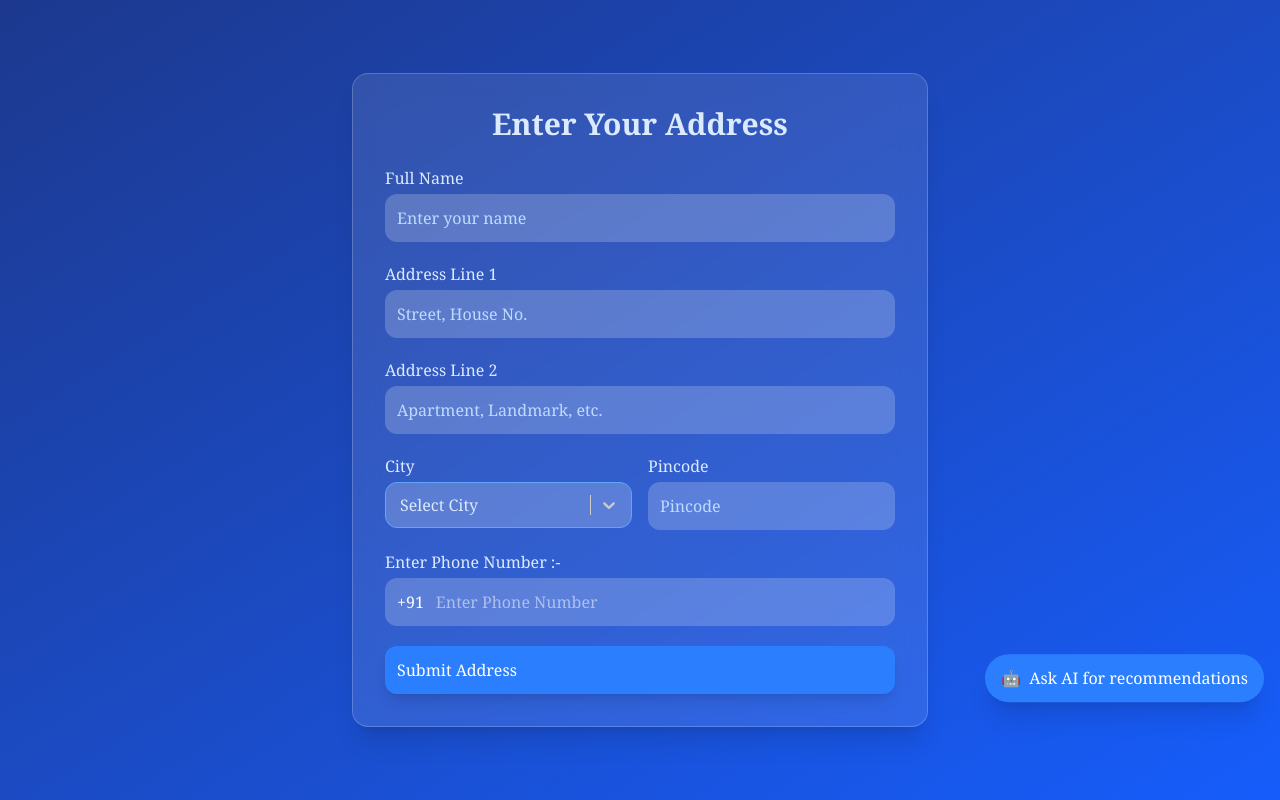
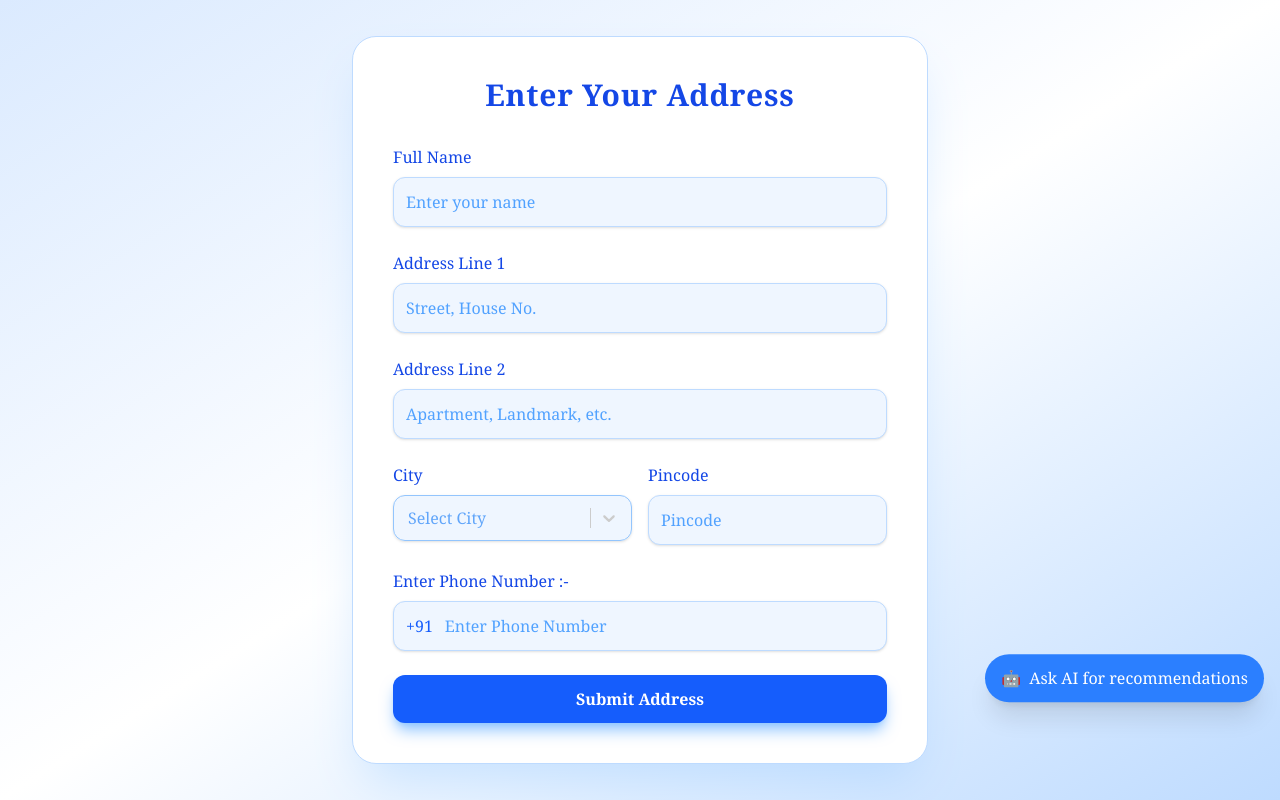
Before and after one commit to tahermalik/MalikPetShop, a React (Vite) app in the folder frontend/: page /addressForm in a window 1280 px wide. Built offline with nearby package versions, Linux system fonts and the light colour scheme; no server answers.

Commit message:
Working on order part

```diff
--- a/frontend/src/pages/Cart.jsx
+++ b/frontend/src/pages/Cart.jsx
@@ -1,6 +1,6 @@
 import React, { useEffect, useState } from "react";
 import axios from "axios"
-import { BASE_URL, CART_ENDPOINTS, COUPON_ENDPOINT } from "./endpoints";
+import { BASE_URL, CART_ENDPOINTS, COUPON_ENDPOINT, USER_ENDPOINTS } from "./endpoints";
 import { useDispatch, useSelector } from "react-redux";
 import { useGetAllCartItems } from "../hooks/useGetAllCartItems";
 import { useMemo } from "react";
@@ -137,11 +137,14 @@ export default function CartPage() {
         toast.error("Login need to be done first")
       }
       else {
-        await axios.post(`${CART_ENDPOINTS}/mergeCartItemsAppCall`, { userId: userId, reduxCartData: reduxCartData })
+        const result=await axios.post(`${USER_ENDPOINTS}/checkout`, { userId: userId },{withCredentials:true})
+
+        // console.log(result)
+        toast.success(`${result?.data?.message}\nYour total amount in ${result?.data?.totalAmount}`)
         navigate("/addressForm")
       }
     } catch (error) {
-      console.log("Somwthing went wrong in place order in the front end");
+      console.log("Something went wrong in place order in the front end",error);
     }
   }
 
@@ -309,7 +312,7 @@ export default function CartPage() {
               </div>
             </div>
 
-            <div onClick={(e) => { placeOrder(e, total - couponAmount) }} className="mt-6 w-full bg-blue-600 hover:bg-blue-700 text-white font-semibold py-3 rounded-lg transition text-center">
+            <div onClick={(e) => { placeOrder(e, total - couponAmount) }} className="mt-6 w-full bg-blue-600 hover:bg-blue-700 text-white font-semibold py-3 rounded-lg transition text-center cursor-pointer">
               Proceed to Checkout
             </div>
 
--- a/frontend/src/pages/userAddressForm.jsx
+++ b/frontend/src/pages/userAddressForm.jsx
@@ -10,149 +10,175 @@ export default function UserAddressForm() {
         { value: "Mumbai", label: "Mumbai" },
     ];
 
-    const [userAddress,setUserAddress]=useState(["","","",""])
-    const [userName,setUserName]=useState("");
-    const [userPhoneNumber,setUserPhoneNumber]=useState("");
+    const [userAddress, setUserAddress] = useState(["", "", "", ""])
+    const [userName, setUserName] = useState("");
+    const [userPhoneNumber, setUserPhoneNumber] = useState("");
 
-    const userId=useSelector((state)=>state?.user?.userData?._id);
-    async function setAddressFunc(e){
-        try{
+    const userId = useSelector((state) => state?.user?.userData?._id);
+    async function setAddressFunc(e) {
+        try {
             e.preventDefault();
             e.stopPropagation();
-            const result=await axios.post(`${USER_ENDPOINTS}/setAddress`,{userAddress:userAddress,userName:userName,userPhoneNumber:userPhoneNumber,userId:userId},{withCredentials:true})
+            const result = await axios.post(`${USER_ENDPOINTS}/setAddress`, { userAddress: userAddress, userName: userName, userPhoneNumber: userPhoneNumber, userId: userId }, { withCredentials: true })
 
-        }catch{
+        } catch {
             console.log("something went wrong in the set address function in the front end")
         }
     }
     return (
-        <div className="min-h-screen flex items-center justify-center bg-gradient-to-br from-blue-900 to-blue-600 p-6">
-            <div className="bg-white/10 backdrop-blur-md shadow-xl rounded-2xl p-8 w-full max-w-xl border border-white/20">
-                <h1 className="text-3xl font-semibold text-blue-100 mb-6 text-center">
+        <div className="min-h-screen flex items-center justify-center bg-gradient-to-br from-blue-100 via-white to-blue-200 p-6">
+
+            <div className="bg-white shadow-2xl shadow-blue-300/40 rounded-3xl p-10 w-full max-w-xl border border-blue-200 transition-all duration-300 hover:shadow-blue-400/50">
+
+                <h1 className="text-3xl font-semibold text-blue-700 mb-8 text-center tracking-wide">
                     Enter Your Address
                 </h1>
 
-                <div className="space-y-5">
+                <div className="space-y-6">
+
                     <div>
-                        <label className="block text-blue-100 mb-1">Full Name</label>
+                        <label className="block text-blue-700 mb-2 font-medium">
+                            Full Name
+                        </label>
                         <input
                             type="text"
                             value={userName}
-                            onChange={(e)=>setUserName(e.target.value)}
-                            className="w-full p-3 rounded-xl bg-white/20 text-white placeholder-blue-200 focus:outline-none focus:ring-2 focus:ring-blue-300"
+                            onChange={(e) => setUserName(e.target.value)}
+                            className="w-full p-3 rounded-xl bg-blue-50 text-black placeholder-blue-400 border border-blue-200 focus:outline-none focus:ring-2 focus:ring-blue-400 focus:border-blue-400 shadow-sm transition-all duration-200"
                             placeholder="Enter your name"
                             required
                         />
                     </div>
 
                     <div>
-                        <label className="block text-blue-100 mb-1">Address Line 1</label>
+                        <label className="block text-blue-700 mb-2 font-medium">
+                            Address Line 1
+                        </label>
                         <input
                             type="text"
                             value={userAddress[0]}
-                            onChange={(e)=>setUserAddress(prev=>{
-                                const copy=[...prev]
-                                copy[0]=e.target.value
+                            onChange={(e) => setUserAddress(prev => {
+                                const copy = [...prev]
+                                copy[0] = e.target.value
                                 return copy
                             })}
-                            className="w-full p-3 rounded-xl bg-white/20 text-white placeholder-blue-200 focus:outline-none focus:ring-2 focus:ring-blue-300"
+                            className="w-full p-3 rounded-xl bg-blue-50 text-black placeholder-blue-400 border border-blue-200 focus:outline-none focus:ring-2 focus:ring-blue-400 focus:border-blue-400 shadow-sm transition-all duration-200"
                             placeholder="Street, House No."
                             required
                         />
                     </div>
 
                     <div>
-                        <label className="block text-blue-100 mb-1">Address Line 2</label>
+                        <label className="block text-blue-700 mb-2 font-medium">
+                            Address Line 2
+                        </label>
                         <input
                             type="text"
                             value={userAddress[1]}
-                            onChange={(e)=>setUserAddress(prev=>{
-                                const copy=[...prev]
-                                copy[1]=e.target.value
+                            onChange={(e) => setUserAddress(prev => {
+                                const copy = [...prev]
+                                copy[1] = e.target.value
                                 return copy
                             })}
-                            className="w-full p-3 rounded-xl bg-white/20 text-white placeholder-blue-200 focus:outline-none focus:ring-2 focus:ring-blue-300"
+                            className="w-full p-3 rounded-xl bg-blue-50 text-black placeholder-blue-400 border border-blue-200 focus:outline-none focus:ring-2 focus:ring-blue-400 focus:border-blue-400 shadow-sm transition-all duration-200"
                             placeholder="Apartment, Landmark, etc."
                             required
                         />
                     </div>
 
                     <div className="grid grid-cols-2 gap-4">
+
                         <div>
-                            <label className="block text-blue-100 mb-1">City</label>
+                            <label className="block text-blue-700 mb-2 font-medium">
+                                City
+                            </label>
                             <Select
                                 options={cityOptions}
                                 placeholder="Select City"
-                                onChange={(e)=>setUserAddress(prev=>{
-                                    const copy=[...prev]
-                                    copy[2]=e.value
+                                onChange={(e) => setUserAddress(prev => {
+                                    const copy = [...prev]
+                                    copy[2] = e.value
                                     return copy
                                 })}
-                                className="rounded-xl"
+                                className="rounded-xl shadow-sm"
                                 styles={{
                                     placeholder: (base) => ({
                                         ...base,
-                                        color: "#dbeafe",
+                                        color: "#60a5fa",
                                     }),
                                     control: (base) => ({
                                         ...base,
                                         borderRadius: "12px",
                                         padding: "4px",
-                                        backgroundColor: "rgba(255,255,255,0.2)",
-                                        borderColor: "#60a5fa",
-                                        color: "red",
+                                        backgroundColor: "#eff6ff",
+                                        borderColor: "#93c5fd",
+                                        color: "black",
                                     }),
                                     menu: (base) => ({
                                         ...base,
                                         borderRadius: "12px",
                                         padding: "2px",
-                                        backgroundColor: "#3b82f6",
+                                        backgroundColor: "white",
                                         color: "black",
                                     }),
                                     singleValue: (base) => ({
                                         ...base,
-                                        color: "white",
+                                        color: "black",
                                     }),
                                 }}
                             />
                         </div>
 
                         <div>
-                            <label className="block text-blue-100 mb-1">Pincode</label>
+                            <label className="block text-blue-700 mb-2 font-medium">
+                                Pincode
+                            </label>
                             <input
                                 type="number"
                                 value={userAddress[3]}
-                                onChange={(e)=>setUserAddress(prev=>{
-                                    const copy=[...prev]
-                                    copy[3]=e.target.value
+                                onChange={(e) => setUserAddress(prev => {
+                                    const copy = [...prev]
+                                    copy[3] = e.target.value
                                     return copy
                                 })}
-                                className="w-full p-3 rounded-xl bg-white/20 text-white placeholder-blue-200 focus:outline-none focus:ring-2 focus:ring-blue-300"
+                                className="w-full p-3 rounded-xl bg-blue-50 text-black placeholder-blue-400 border border-blue-200 focus:outline-none focus:ring-2 focus:ring-blue-400 focus:border-blue-400 shadow-sm transition-all duration-200"
                                 placeholder="Pincode"
                                 required
                             />
                         </div>
 
                     </div>
+
                     <div>
-                        <label className="block text-blue-100 mb-1">Enter Phone Number :- </label>
-                        <div className="w-full p-3 rounded-xl bg-white/20 text-white placeholder-blue-200 focus:outline-none focus:ring-2 focus:ring-blue-300 flex gap-3">
-                            <div>+91 </div>
+                        <label className="block text-blue-700 mb-2 font-medium">
+                            Enter Phone Number :-
+                        </label>
+
+                        <div className="w-full p-3 rounded-xl bg-blue-50 text-black border border-blue-200 focus-within:ring-2 focus-within:ring-blue-400 shadow-sm flex gap-3 transition-all duration-200">
+                            <div className="text-blue-600 font-medium">
+                                +91
+                            </div>
                             <input
                                 value={userPhoneNumber}
-                                onChange={(e)=>setUserPhoneNumber(e.target.value)}
-                                htmlFor="phoneNumberField" type="text" minLength={10} maxLength={10} placeholder="Enter Phone Number" className="w-full outline-0"
+                                onChange={(e) => setUserPhoneNumber(e.target.value)}
+                                htmlFor="phoneNumberField"
+                                type="text"
+                                minLength={10}
+                                maxLength={10}
+                                placeholder="Enter Phone Number"
+                                className="w-full outline-none bg-transparent text-black placeholder-blue-400"
                                 required
                             />
                         </div>
                     </div>
 
                     <div
-                        onClick={(e)=>setAddressFunc(e)}
-                        className="w-full bg-blue-500 hover:bg-blue-600 transition-all p-3 rounded-xl text-white font-medium shadow-lg"
+                        onClick={(e) => setAddressFunc(e)}
+                        className="w-full bg-blue-600 hover:bg-blue-700 active:scale-[0.98] transition-all duration-200 p-3 rounded-xl text-white font-semibold shadow-lg shadow-blue-300 flex justify-center items-center cursor-pointer"
                     >
                         Submit Address
                     </div>
+
                 </div>
             </div>
         </div>
```
